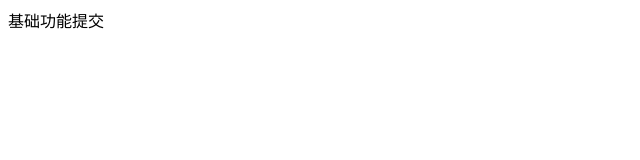
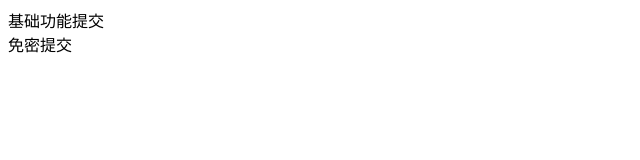
Before and after one commit to githubhanchao/myone, a plain HTML site: page index.html in a window 1280 px wide. Shown: the whole page, without its empty margins (0-640 px from the left). Drawn offline with Linux system fonts and the light colour scheme.

Commit message:
免密提交

```diff
--- a/index.html
+++ b/index.html
@@ -8,5 +8,7 @@
 </head>
 <body>
   <div>基础功能提交</div>
+
+  <div>免密提交</div>
 </body>
 </html>
```
